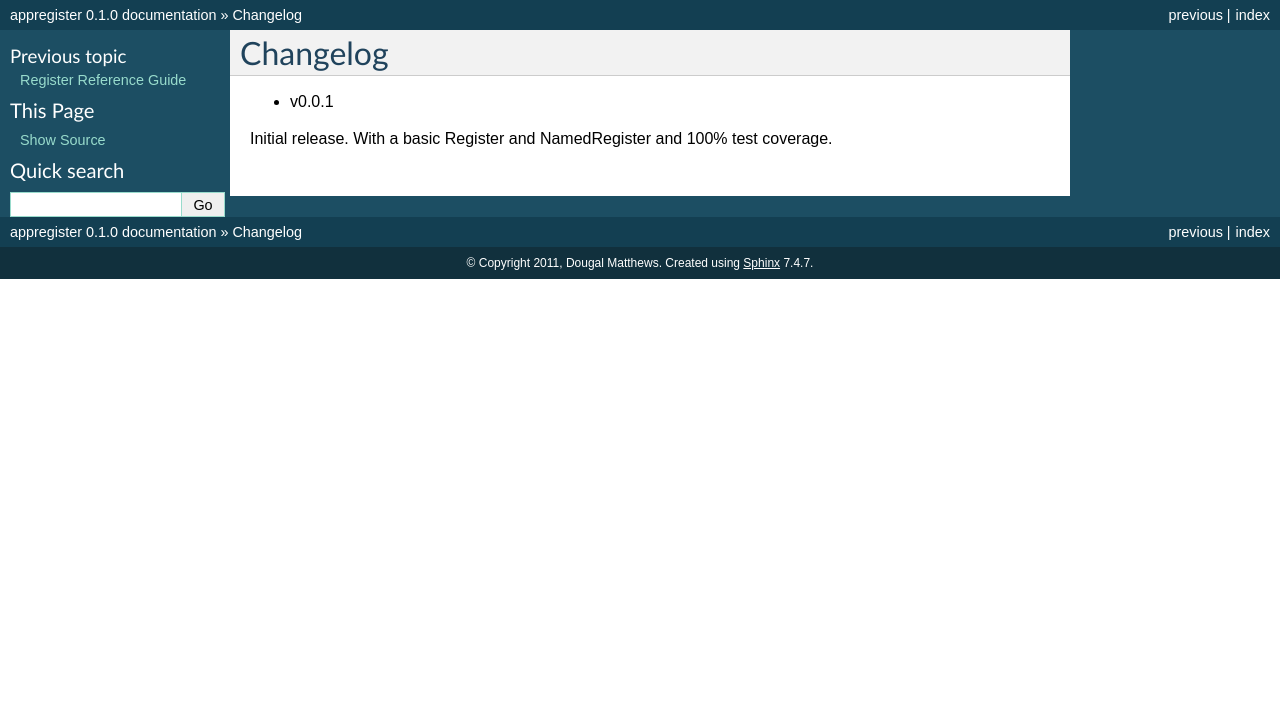
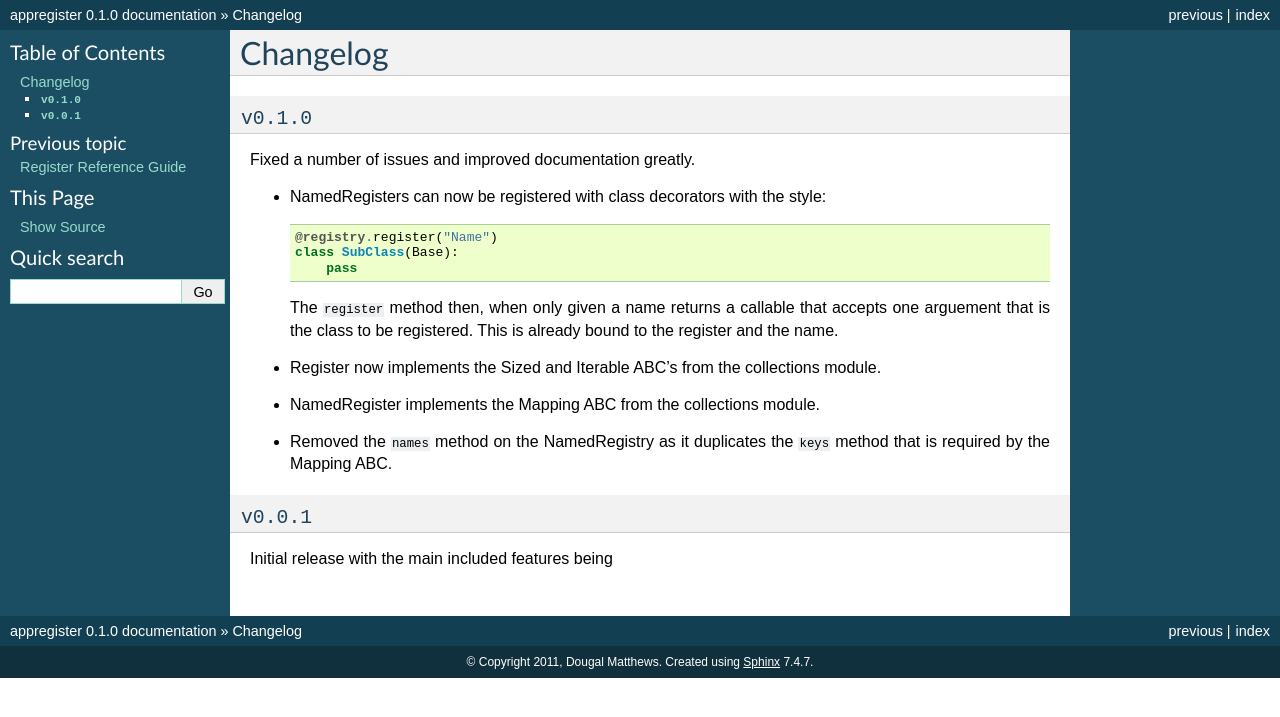
Before and after one commit to d0ugal/django-appregister, a Sphinx documentation site: the page built from docs/changelog.rst, in a window 1280 px wide. Shown: the top 717 px of the page. Built offline with Sphinx 7.4.7, drawn with Linux system fonts in a browser that asks for light colours.

Commit message:
Updated the changelog to note the new features and ready for the 0.1.0 release.

```diff
--- a/docs/changelog.rst
+++ b/docs/changelog.rst
@@ -1,6 +1,30 @@
 Changelog
 =========
 
-* v0.0.1
+``v0.1.0``
+-----------
 
-Initial release. With a basic Register and NamedRegister and 100% test coverage.
+Fixed a number of issues and improved documentation greatly.
+
+* NamedRegisters can now be registered with class decorators with the style::
+
+    @registry.register("Name")
+    class SubClass(Base):
+        pass
+
+  The ``register`` method then, when only given a name returns a callable that
+  accepts one arguement that is the class to be registered. This is already
+  bound to the register and the name.
+
+* Register now implements the Sized and Iterable ABC's from the collections
+  module.
+
+* NamedRegister implements the Mapping ABC from the collections module.
+
+* Removed the ``names`` method on the NamedRegistry as it duplicates the
+  ``keys`` method that is required by the Mapping ABC.
+
+``v0.0.1``
+-----------
+
+Initial release with the main included features being
```
